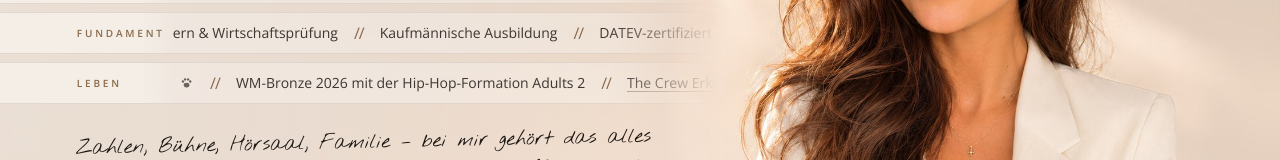
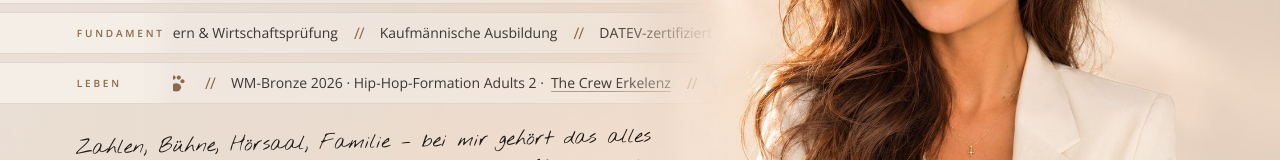
Before and after one commit to OliB86/olga-bertram.de, a plain HTML site: page index.html in a window 1280 px wide. Shown: the part 303-463 px from the top of the page. Drawn offline with Linux system fonts and the light colour scheme.

Commit message:
Leben-Balken: WM-Bronze, Formation und The Crew als ein Eintrag; Pfote größer
Co-Authored-By: Claude Opus 5.5 <noreply@anthropic.com>
Claude-Session: https://claude.ai/code/session_01WKPYhJQEWv1tiT9hxS6AMC

```diff
--- a/index.html
+++ b/index.html
@@ -33,7 +33,7 @@
       <div tabindex="0" class="band b1"><b class="lbl">Heute</b><div class="track"><div class="run"><span><a href="https://makeitdone.de" target="_blank" rel="noopener">Gründerin make it done GmbH</a></span><i>//</i><span>FYA GmbH</span><i>//</i><span>CFO</span><i>//</i><span>COO</span><i>//</i><span>C-Level-Support</span><i>//</i><span>Dozentin für Rechnungswesen &amp; Steuerrecht seit 2010</span><i>//</i></div><div class="run" aria-hidden="true"><span><a href="https://makeitdone.de" target="_blank" rel="noopener">Gründerin make it done GmbH</a></span><i>//</i><span>FYA GmbH</span><i>//</i><span>CFO</span><i>//</i><span>COO</span><i>//</i><span>C-Level-Support</span><i>//</i><span>Dozentin für Rechnungswesen &amp; Steuerrecht seit 2010</span><i>//</i></div></div></div>
       <div tabindex="0" class="band b2"><b class="lbl">Stationen</b><div class="track"><div class="run"><span>Steuerberatung</span><i>//</i><span>Wirtschaftsprüfung</span><i>//</i><span>Wissenschaftliche Mitarbeiterin Hochschule</span><i>//</i><span>Coaching</span><i>//</i><span>Startup-Beratung</span><i>//</i><span>Investments</span><i>//</i></div><div class="run" aria-hidden="true"><span>Steuerberatung</span><i>//</i><span>Wirtschaftsprüfung</span><i>//</i><span>Wissenschaftliche Mitarbeiterin Hochschule</span><i>//</i><span>Coaching</span><i>//</i><span>Startup-Beratung</span><i>//</i><span>Investments</span><i>//</i></div></div></div>
       <div tabindex="0" class="band b3"><b class="lbl">Fundament</b><div class="track"><div class="run"><span>Studium Steuern &amp; Wirtschaftsprüfung</span><i>//</i><span>Kaufmännische Ausbildung</span><i>//</i><span>DATEV-zertifiziert</span><i>//</i><span>Zertifizierte Ernährungsberaterin</span><i>//</i><span>Zertifizierter Mentalcoach</span><i>//</i><span>Zertifizierte Entspannungstrainerin</span><i>//</i></div><div class="run" aria-hidden="true"><span>Studium Steuern &amp; Wirtschaftsprüfung</span><i>//</i><span>Kaufmännische Ausbildung</span><i>//</i><span>DATEV-zertifiziert</span><i>//</i><span>Zertifizierte Ernährungsberaterin</span><i>//</i><span>Zertifizierter Mentalcoach</span><i>//</i><span>Zertifizierte Entspannungstrainerin</span><i>//</i></div></div></div>
-      <div tabindex="0" class="band b4"><b class="lbl">Leben</b><div class="track"><div class="run"><span>WM-Bronze 2026 mit der Hip-Hop-Formation Adults 2</span><i>//</i><span><a href="https://www.thecrew-erkelenz.de/" target="_blank" rel="noopener">The Crew Erkelenz</a></span><i>//</i><span>Zweifach-Mama + <svg class="paw" viewBox="0 0 24 24" aria-label="Hund" role="img"><ellipse cx="12" cy="16" rx="4.6" ry="3.8"/><circle cx="6.2" cy="10.4" r="1.9"/><circle cx="9.6" cy="7" r="1.9"/><circle cx="14.4" cy="7" r="1.9"/><circle cx="17.8" cy="10.4" r="1.9"/></svg></span><i>//</i></div><div class="run" aria-hidden="true"><span>WM-Bronze 2026 mit der Hip-Hop-Formation Adults 2</span><i>//</i><span><a href="https://www.thecrew-erkelenz.de/" target="_blank" rel="noopener">The Crew Erkelenz</a></span><i>//</i><span>Zweifach-Mama + <svg class="paw" viewBox="0 0 24 24" aria-label="Hund" role="img"><ellipse cx="12" cy="16" rx="4.6" ry="3.8"/><circle cx="6.2" cy="10.4" r="1.9"/><circle cx="9.6" cy="7" r="1.9"/><circle cx="14.4" cy="7" r="1.9"/><circle cx="17.8" cy="10.4" r="1.9"/></svg></span><i>//</i></div></div></div>
+      <div tabindex="0" class="band b4"><b class="lbl">Leben</b><div class="track"><div class="run"><span>WM-Bronze 2026 · Hip-Hop-Formation Adults 2 · <a href="https://www.thecrew-erkelenz.de/" target="_blank" rel="noopener">The Crew Erkelenz</a></span><i>//</i><span>Zweifach-Mama + <svg class="paw" viewBox="0 0 24 24" aria-label="Hund" role="img"><ellipse cx="12" cy="16" rx="4.6" ry="3.8"/><circle cx="6.2" cy="10.4" r="1.9"/><circle cx="9.6" cy="7" r="1.9"/><circle cx="14.4" cy="7" r="1.9"/><circle cx="17.8" cy="10.4" r="1.9"/></svg></span><i>//</i></div><div class="run" aria-hidden="true"><span>WM-Bronze 2026 · Hip-Hop-Formation Adults 2 · <a href="https://www.thecrew-erkelenz.de/" target="_blank" rel="noopener">The Crew Erkelenz</a></span><i>//</i><span>Zweifach-Mama + <svg class="paw" viewBox="0 0 24 24" aria-label="Hund" role="img"><ellipse cx="12" cy="16" rx="4.6" ry="3.8"/><circle cx="6.2" cy="10.4" r="1.9"/><circle cx="9.6" cy="7" r="1.9"/><circle cx="14.4" cy="7" r="1.9"/><circle cx="17.8" cy="10.4" r="1.9"/></svg></span><i>//</i></div></div></div>
     </div>
     <p class="bio">Zahlen, Bühne, Hörsaal, Familie – bei mir gehört das alles zusammen. Unternehmerin, Dozentin, Tänzerin, Mama und (heimliche) Biohackerin. Ich glaube nicht an Schubladen, sondern an Mut. Bei Oliwood zeige ich, wie das in ein Leben passt – ehrlich und ohne Filter.<span class="sig">Oli</span></p>
     <nav class="links" aria-label="Profile">
--- a/style.css
+++ b/style.css
@@ -123,3 +123,4 @@ h1 em{font-style:italic;color:var(--accent)}
 @media (hover:hover){.band:hover{height:60px;background:rgba(255,255,255,.78)}.band:hover .run span{font-size:19px}.band:hover .lbl{font-size:11px}}
 .band.stop{height:60px;background:rgba(255,255,255,.78)}.band.stop .run span{font-size:19px}
 @media (prefers-reduced-motion:reduce){.band,.run span,.lbl{transition:none}}
+.paw{width:26px;height:26px;opacity:1;color:var(--accent);margin-left:2px}.band:hover .paw,.band.stop .paw{width:32px;height:32px}
```
